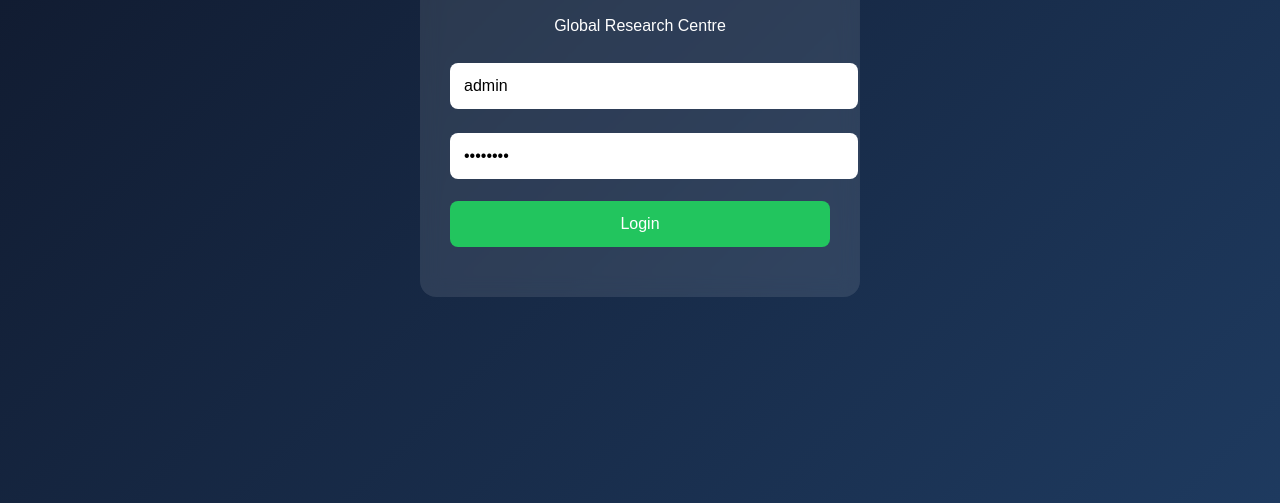
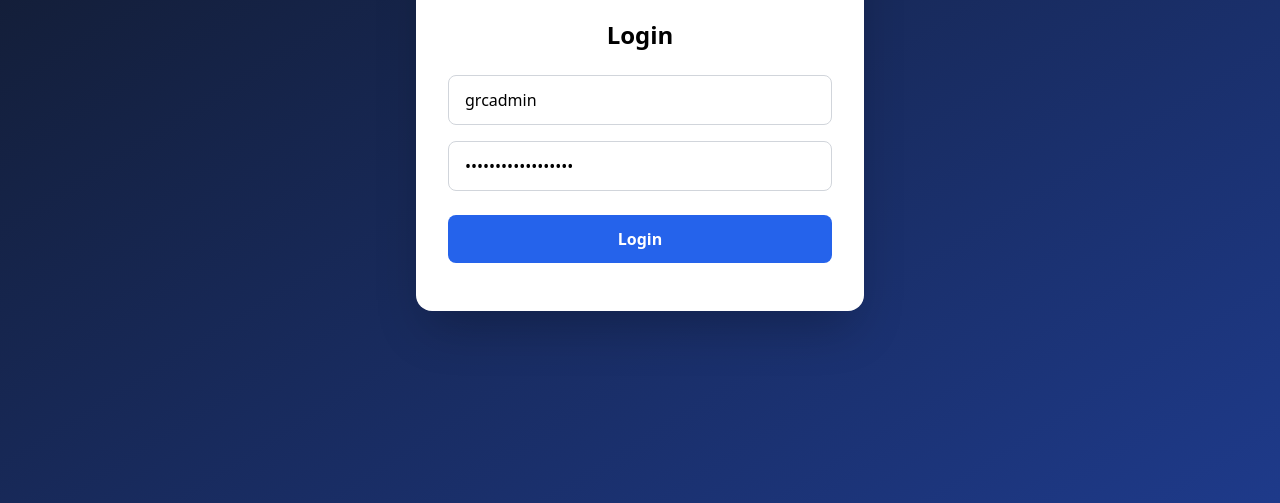
Before and after one commit to NiladdryGhosh42/global-research-centre, a website: page public/admin/login.html in a window 1280 px wide. Shown: the part 297-800 px from the top of the page. Drawn offline with nearby package versions, Linux system fonts and the light colour scheme.

Commit message:
Refactor admin login page with Tailwind CSS

```diff
--- a/public/admin/login.html
+++ b/public/admin/login.html
@@ -4,70 +4,39 @@
   <meta charset="UTF-8">
   <meta name="viewport" content="width=device-width, initial-scale=1.0">
   <title>Admin Login - GRC</title>
-  <style>
-    body {
-      font-family: Arial, sans-serif;
-      background: linear-gradient(135deg, #0f172a, #1e3a5f);
-      color: white;
-      display: flex;
-      justify-content: center;
-      align-items: center;
-      height: 100vh;
-      margin: 0;
-    }
-    .login-box {
-      background: rgba(255,255,255,0.1);
-      padding: 40px 30px;
-      border-radius: 16px;
-      width: 100%;
-      max-width: 380px;
-      text-align: center;
-      backdrop-filter: blur(10px);
-    }
-    input {
-      width: 100%;
-      padding: 14px;
-      margin: 12px 0;
-      border: none;
-      border-radius: 8px;
-      font-size: 16px;
-    }
-    button {
-      width: 100%;
-      padding: 14px;
-      background: #22c55e;
-      color: white;
-      border: none;
-      border-radius: 8px;
-      font-size: 16px;
-      cursor: pointer;
-      margin-top: 10px;
-    }
-    button:hover { background: #16a34a; }
-    .error { color: #ff6b6b; margin: 10px 0; }
-  </style>
+  <script src="https://cdn.tailwindcss.com"></script>
 </head>
-<body>
-  <div class="login-box">
-    <h2>🔐 Admin Panel</h2>
-    <p>Global Research Centre</p>
+<body class="bg-gradient-to-br from-gray-900 to-blue-900 min-h-screen flex items-center justify-center">
+  <div class="bg-white p-8 rounded-2xl shadow-2xl w-full max-w-md">
+    <div class="text-center mb-8">
+      <h1 class="text-3xl font-bold text-gray-800">Global Research Centre</h1>
+      <p class="text-gray-500">Admin Panel</p>
+    </div>
 
-    <input type="text" id="username" placeholder="Username" value="admin" />
-    <input type="password" id="password" placeholder="Password" value="admin123" />
-    <button onclick="login()">Login</button>
-    <div class="error" id="error"></div>
+    <h2 class="text-2xl font-semibold text-center mb-6">Login</h2>
+
+    <input type="text" id="username" value="grcadmin"
+           class="w-full px-4 py-3 border border-gray-300 rounded-lg mb-4" placeholder="Username">
+
+    <input type="password" id="password" value="GrcAdmin2026Secure"
+           class="w-full px-4 py-3 border border-gray-300 rounded-lg mb-6" placeholder="Password">
+
+    <button onclick="handleLogin()"
+            class="w-full bg-blue-600 hover:bg-blue-700 text-white font-semibold py-3 rounded-lg transition">
+      Login
+    </button>
+
+    <p id="message" class="text-center mt-4 text-red-500"></p>
   </div>
 
   <script>
-    async function login() {
+    async function handleLogin() {
       const username = document.getElementById('username').value;
       const password = document.getElementById('password').value;
-      const errorDiv = document.getElementById('error');
 
-      try {
       const res = await fetch('/api/admin/login', {
         method: 'POST',
-          headers: {'Content-Type': 'application/json'},
+        headers: { 'Content-Type': 'application/json' },
         body: JSON.stringify({ username, password })
       });
 
@@ -76,10 +45,7 @@
       if (data.success) {
         window.location.href = 'dashboard.html';
       } else {
-          errorDiv.textContent = data.error || 'Login failed';
-        }
-      } catch (e) {
-        errorDiv.textContent = 'Connection error. Try again.';
+        document.getElementById('message').textContent = 'Invalid username or password';
       }
     }
   </script>
```
Lines whose indentation alone changed are shown as unchanged.
